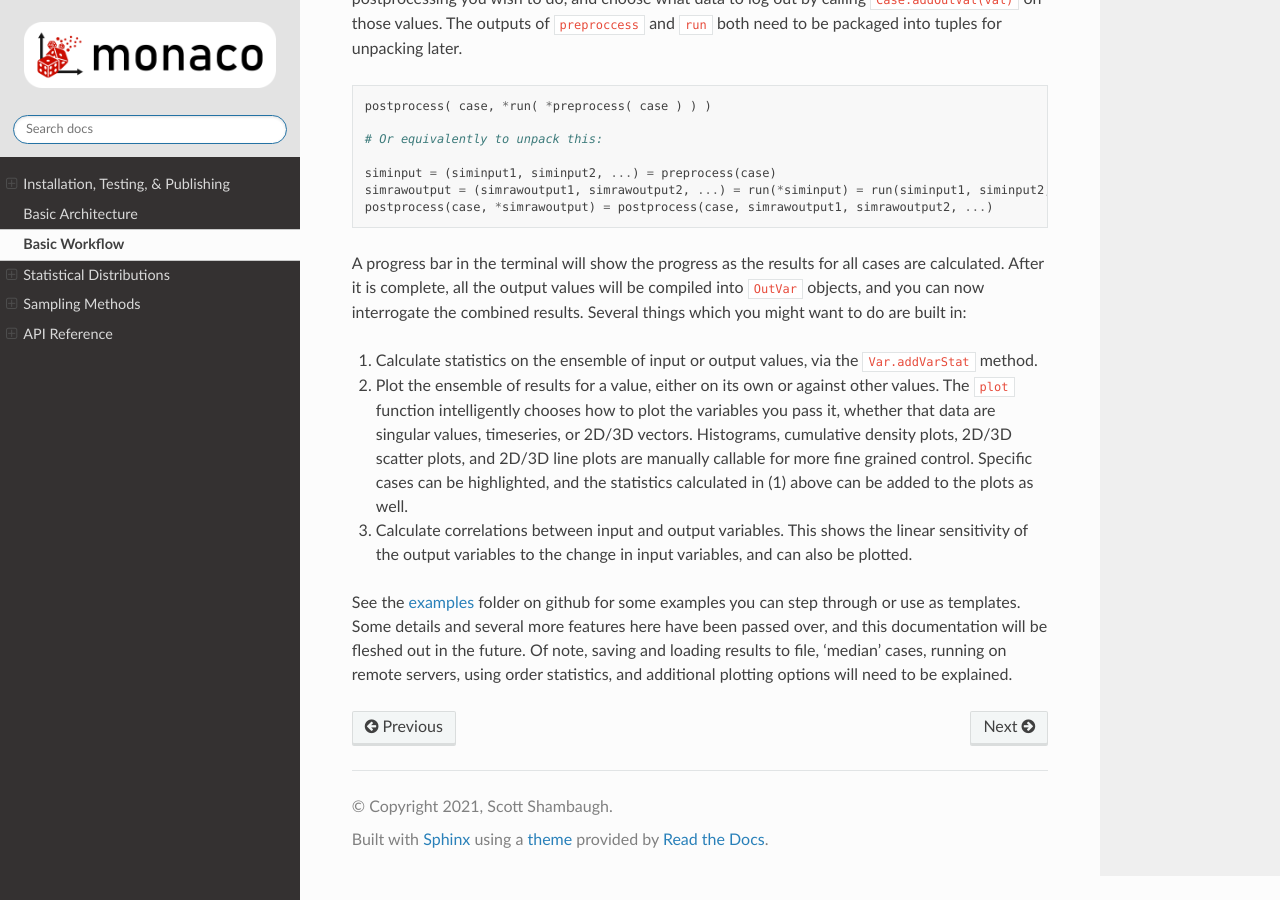
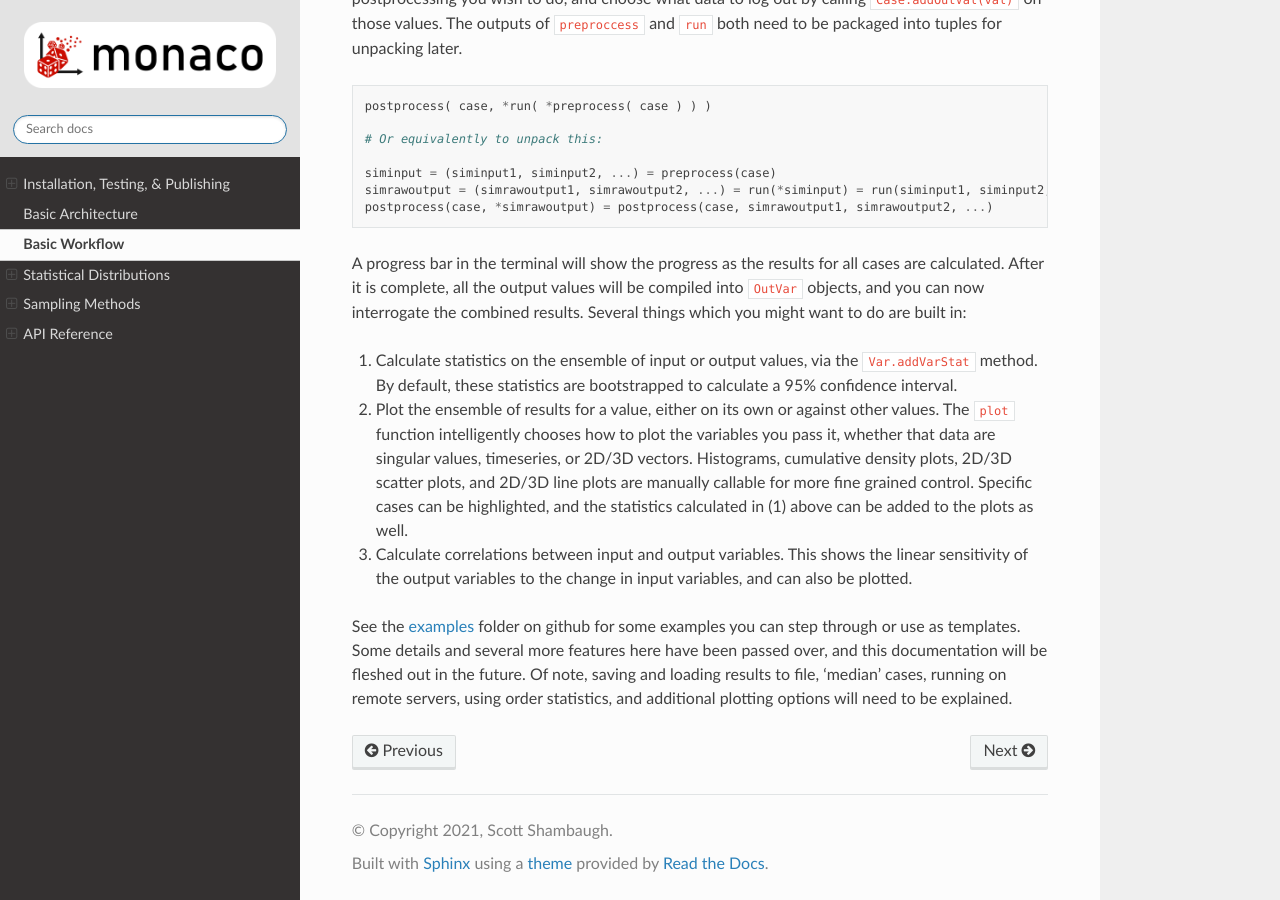
Before and after one commit to scottshambaugh/monaco, a Sphinx documentation site: the page built from docs/source/basic_workflow.md, in a window 1280 px wide and 900 px high, scrolled down 960 px. Built offline with Sphinx 7.4.7 and the Read the Docs theme 2.0.0, drawn with Linux system fonts in a browser that asks for light colours.

Commit message:
Docs update

```diff
--- a/docs/source/basic_workflow.md
+++ b/docs/source/basic_workflow.md
@@ -22,7 +22,7 @@ postprocess(case, *simrawoutput) = postprocess(case, simrawoutput1, simrawoutput
 
 A progress bar in the terminal will show the progress as the results for all cases are calculated. After it is complete, all the output values will be compiled into `OutVar` objects, and you can now interrogate the combined results. Several things which you might want to do are built in:
 
-1) Calculate statistics on the ensemble of input or output values, via the `Var.addVarStat` method.
+1) Calculate statistics on the ensemble of input or output values, via the `Var.addVarStat` method. By default, these statistics are bootstrapped to calculate a 95% confidence interval.
 
 2) Plot the ensemble of results for a value, either on its own or against other values. The `plot` function intelligently chooses how to plot the variables you pass it, whether that data are singular values, timeseries, or 2D/3D vectors. Histograms, cumulative density plots, 2D/3D scatter plots, and 2D/3D line plots are manually callable for more fine grained control. Specific cases can be highlighted, and the statistics calculated in (1) above can be added to the plots as well.
 
```
